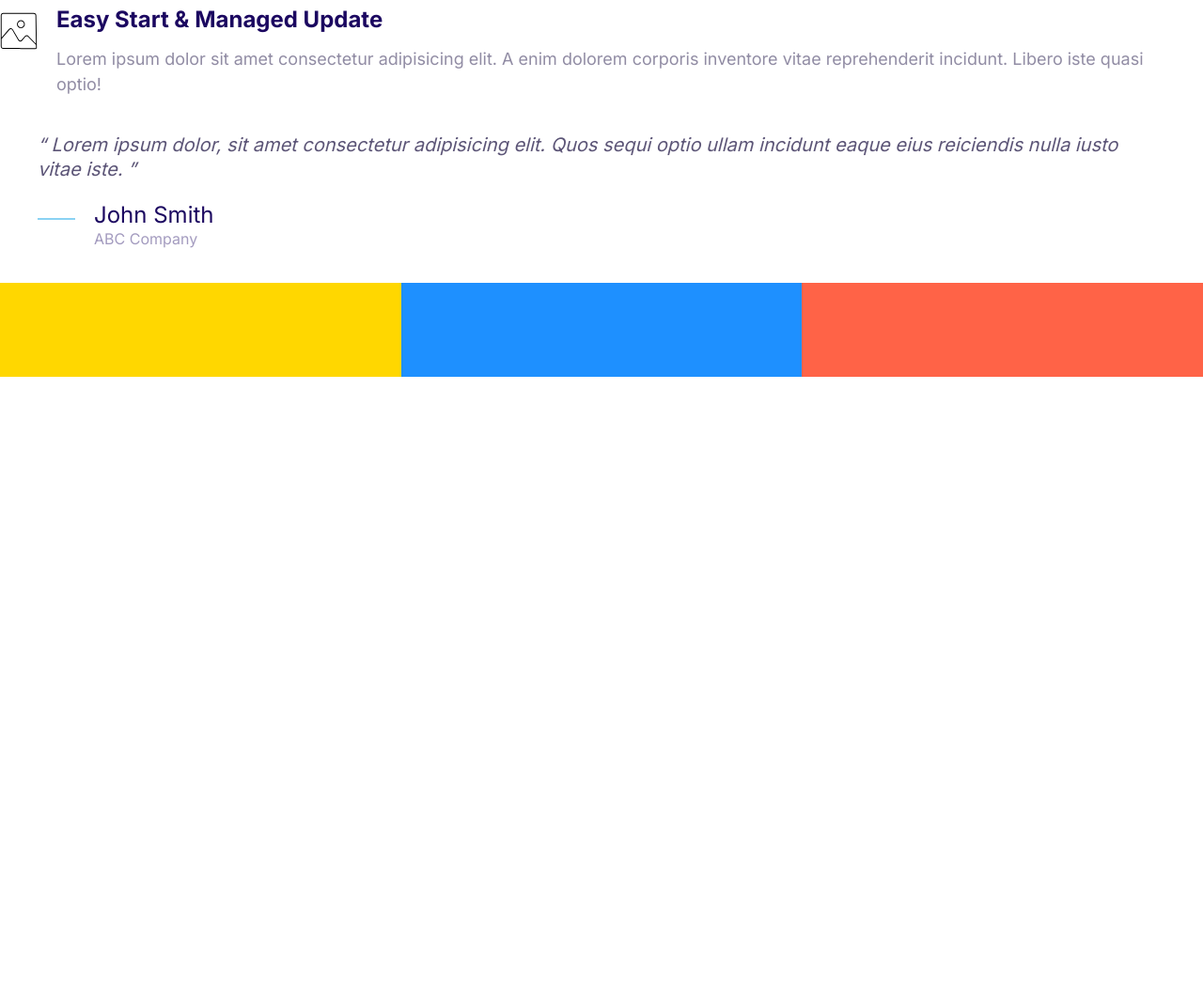
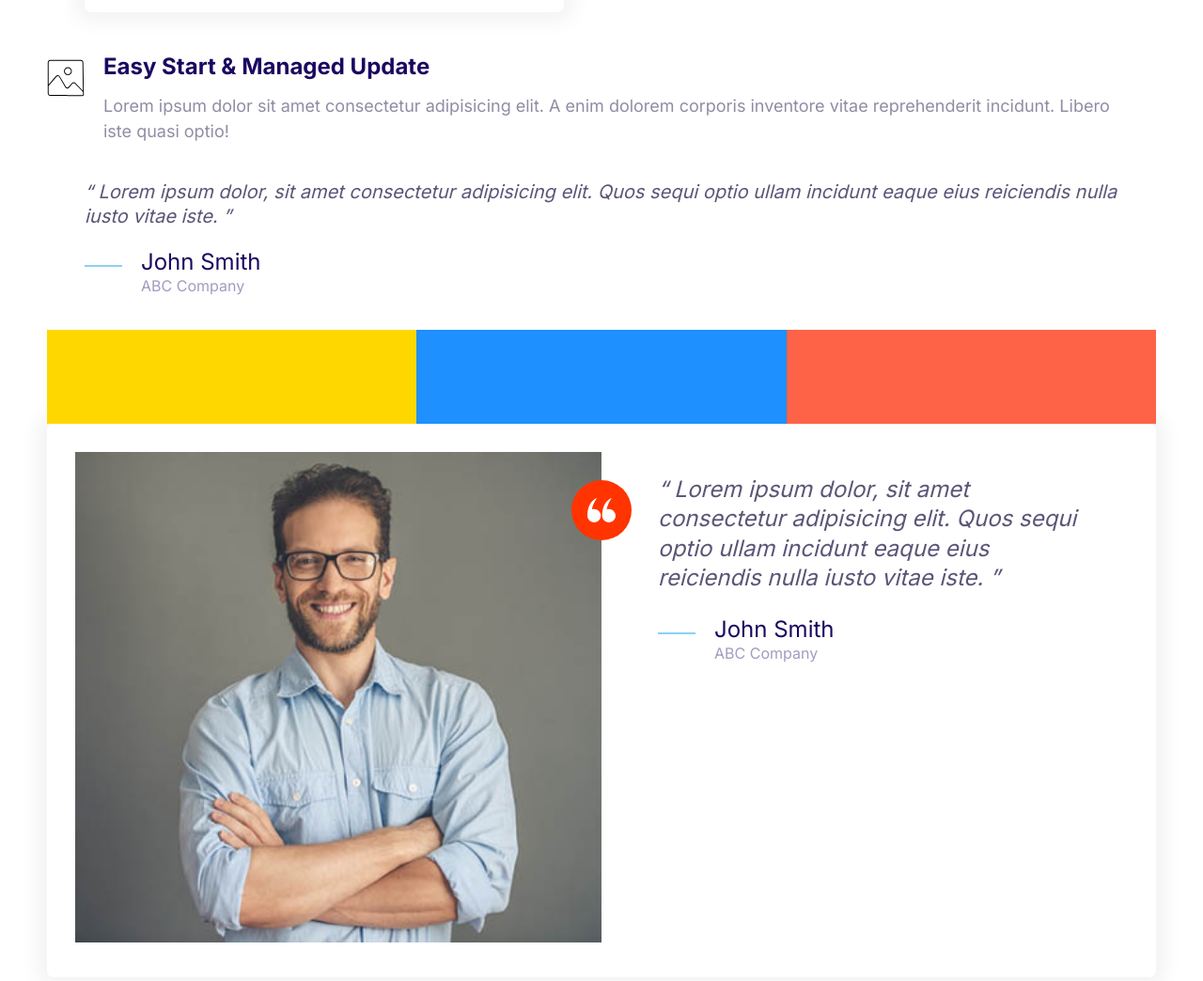
Before and after one commit to SarthakH19/moshify-hosting, a plain HTML site: page index.html in a window 1280 px wide. Shown: the part 884-1928 px from the top of the page at 94% size. Before the commit the page ends 1285 px from the top, so only its background shows below. Drawn offline with Linux system fonts and the light colour scheme.

Commit message:
Build the testimonial component.

```diff
--- a/css/styles.css
+++ b/css/styles.css
@@ -169,8 +169,17 @@ a {
   height: 40px;
 }
 
+.icon--small {
+  width: 30px;
+  height: 30px;
+}
+
 .icon--primary {
   fill: var(--color-primary);
+}
+
+.icon--white {
+  fill: white;
 }
 
 .icon-container {
@@ -181,6 +190,10 @@ a {
   display: inline-flex;
   justify-content: center;
   align-items: center;
+}
+
+.icon-container--accent {
+  background: var(--color-accent);
 }
 
 /* Buttons */
@@ -458,3 +471,34 @@ a {
     grid-template-columns: repeat(3, 1fr);
   }
 }
+
+/* Testimonials */
+
+.testimonial {
+  padding: 3rem;
+}
+
+.testimonial__image {
+  position: relative;
+}
+
+.testimonial__image > img {
+  width: 100%;
+}
+
+.testimonial__image > .icon-container {
+  position: absolute;
+  top: 3rem;
+  right: -32px;
+}
+
+@media screen and (min-width: 768px) {
+  .testimonial .quote,
+  .testimonial .quote__author {
+    font-size: 2.4rem;
+  }
+
+  .testimonial .quote {
+    margin-left: 6rem;
+  }
+}
--- a/index.html
+++ b/index.html
@@ -13,7 +13,7 @@
     <link rel="stylesheet" href="css/normalize.css" />
     <link rel="stylesheet" href="css/styles.css" />
   </head>
-  <body>
+  <body style="padding: 5rem">
     <a href="#" class="link-arrow">Learn more</a>
     <span class="badge badge--secondary badge--small">10% off</span>
     <ul class="list list--tick">
@@ -92,5 +92,36 @@
       <div style="height: 100px; background: dodgerblue"></div>
       <div style="height: 100px; background: tomato"></div>
     </div>
+    <div class="card testimonial">
+      <div class="grid grid--1x2">
+        <div class="testimonial__image">
+          <img src="images/testimonial.jpg" alt="A happy, smiling customer" />
+          <span class="icon-container icon-container--accent">
+            <svg class="icon icon--white icon--small">
+              <use xlink:href="images/sprite.svg#quotes"></use>
+            </svg>
+          </span>
+        </div>
+        <blockquote class="quote">
+          <p class="quote__text">
+            Lorem ipsum dolor, sit amet consectetur adipisicing elit. Quos sequi
+            optio ullam incidunt eaque eius reiciendis nulla iusto vitae iste.
+          </p>
+          <footer>
+            <div class="media">
+              <div class="media__image">
+                <svg class="icon icon--primary quote__line">
+                  <use xlink:href="images/sprite.svg#line"></use>
+                </svg>
+              </div>
+              <div class="media__body">
+                <h3 class="media__title quote__author">John Smith</h3>
+                <p class="quote__organization">ABC Company</p>
+              </div>
+            </div>
+          </footer>
+        </blockquote>
+      </div>
+    </div>
   </body>
 </html>
```
Also changed, not shown: components/testimonial.html (added, +31 -0 lines), images/testimonial.jpg (added).
